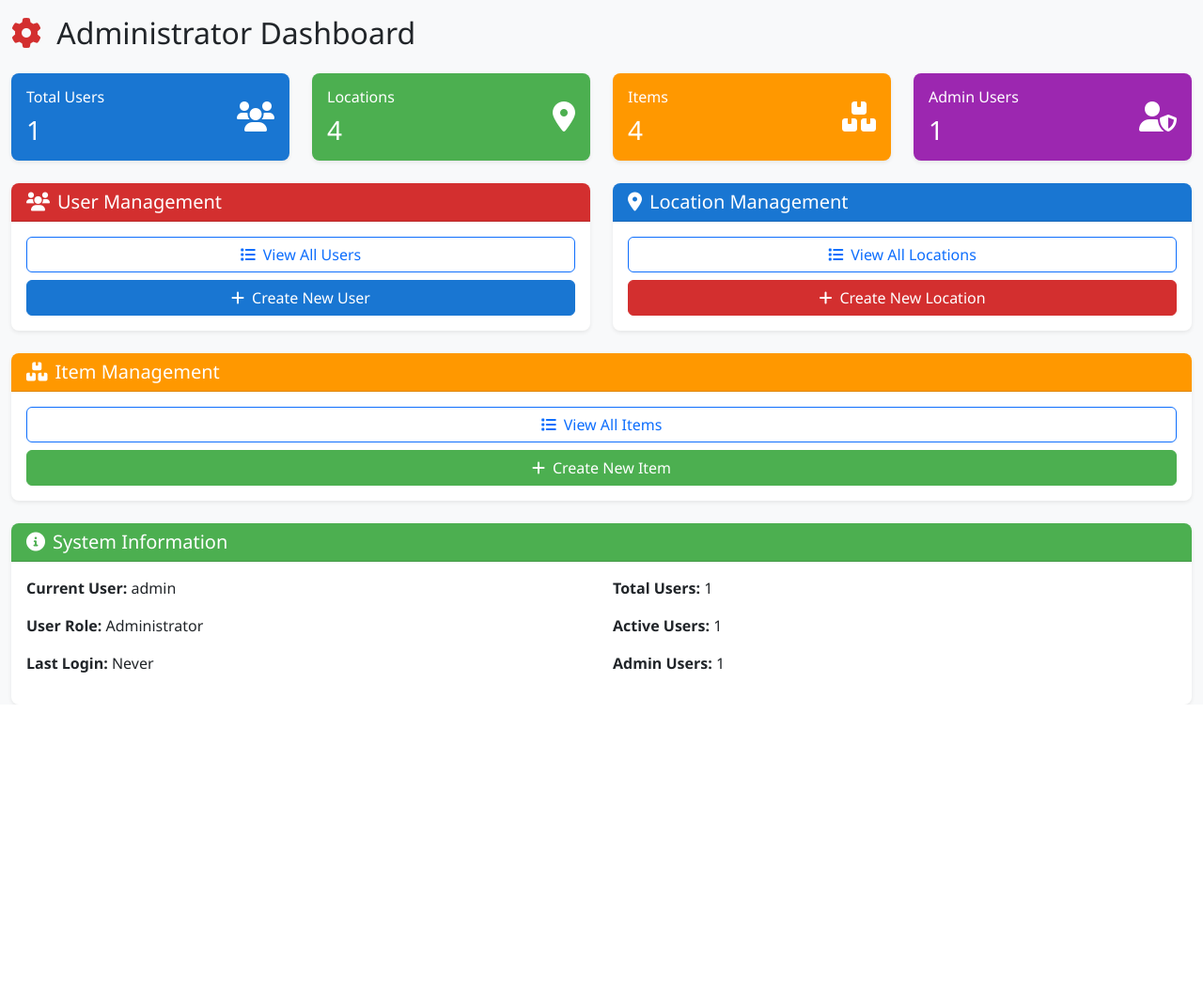
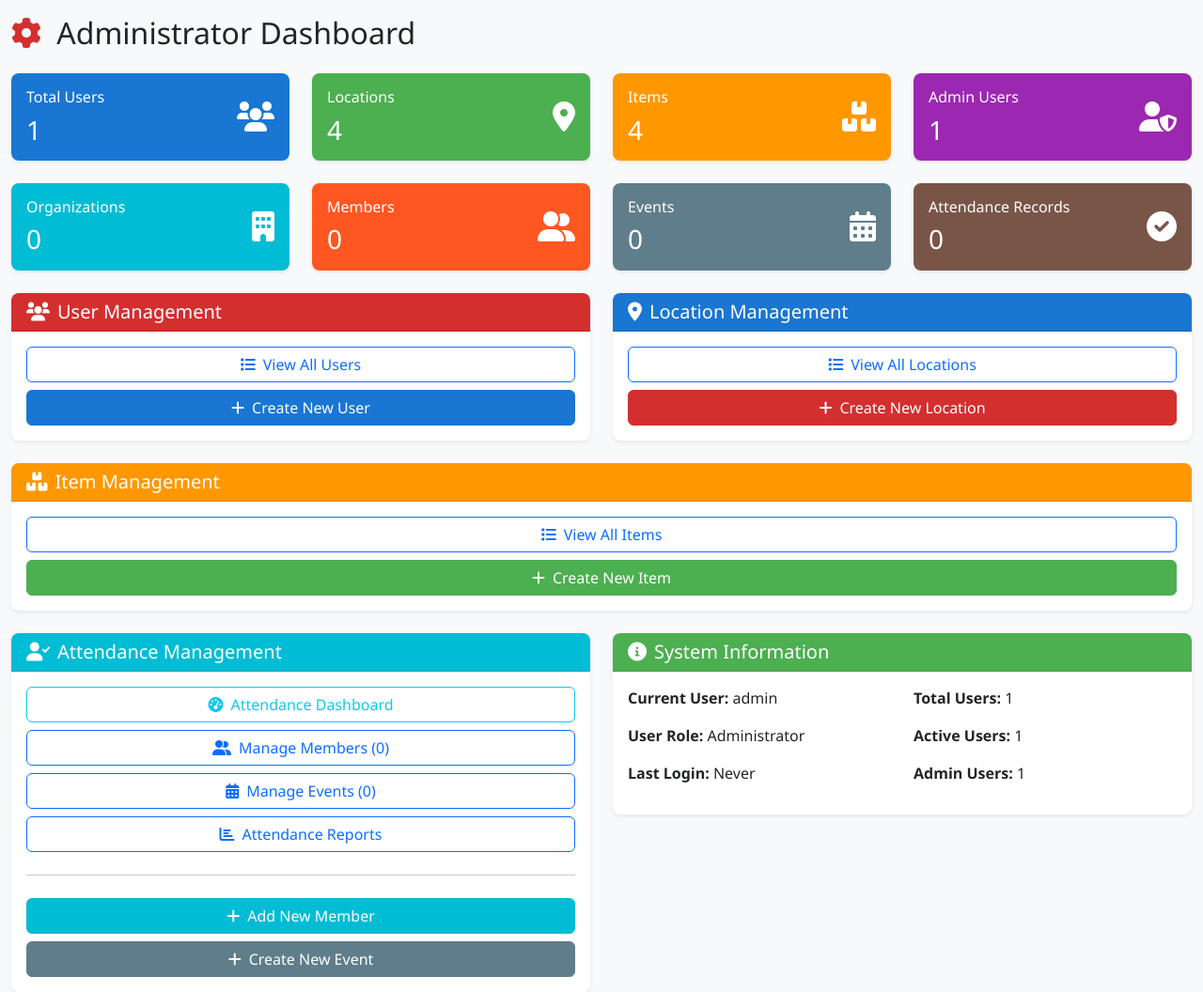
Before and after one commit to chhumphrey/ems-inventory-system, a Flask app: page /admin/ in a window 1280 px wide. Shown: the part 62-1118 px from the top of the page at 94% size. Before the commit the page ends 812 px from the top, so only its background shows below. Run offline with Flask 3, Linux system fonts and the light colour scheme; a user stored in the database is signed in; data comes from the database, SQL or seed files in the repository; data that the repository does not hold is empty.

Commit message:
Update Admin section with attendance management links
- Add attendance statistics cards to admin dashboard (Organizations, Members, Events, Attendance Records)
- Add Attendance Management section with direct links to:
  - Attendance Dashboard
  - Manage Members
  - Manage Events
  - Attendance Reports
  - Add New Member
  - Create New Event
- Add attendance links to Admin dropdown menu in navigation
- Update admin_dashboard route to fetch attendance statistics

```diff
--- a/routes.py
+++ b/routes.py
@@ -280,7 +280,38 @@ def admin_dashboard():
     locations = Location.query.filter_by(deleted_at=None).all()
     items = Item.query.filter_by(deleted_at=None).all()
 
-    return render_template('admin/dashboard.html', users=users, locations=locations, items=items)
+    # Get attendance statistics
+    organizations = Organization.query.filter_by(deleted_at=None).all()
+    org = organizations[0] if organizations else None
+
+    if org:
+        total_members = Member.query.filter(
+            Member.org_id == org.id,
+            Member.deleted_at == None
+        ).count()
+
+        total_events = Event.query.filter(
+            Event.org_id == org.id,
+            Event.deleted_at == None
+        ).count()
+
+        total_attendance_records = AttendanceRecord.query.filter(
+            AttendanceRecord.org_id == org.id
+        ).count()
+    else:
+        total_members = 0
+        total_events = 0
+        total_attendance_records = 0
+
+    return render_template('admin/dashboard.html',
+                         users=users,
+                         locations=locations,
+                         items=items,
+                         organizations=organizations,
+                         total_members=total_members,
+                         total_events=total_events,
+                         total_attendance_records=total_attendance_records,
+                         org=org)
 
 @admin_bp.route('/users')
 @login_required
--- a/templates/admin/dashboard.html
+++ b/templates/admin/dashboard.html
@@ -75,6 +75,69 @@
     </div>
 </div>
 
+<div class="row mb-4 mt-4">
+    <div class="col-md-3">
+        <div class="card text-white" style="background-color: #00BCD4;">
+            <div class="card-body">
+                <div class="d-flex justify-content-between">
+                    <div>
+                        <h6 class="card-title">Organizations</h6>
+                        <h3 class="mb-0">{{ organizations|length }}</h3>
+                    </div>
+                    <div class="align-self-center">
+                        <i class="fas fa-building fa-2x"></i>
+                    </div>
+                </div>
+            </div>
+        </div>
+    </div>
+    <div class="col-md-3">
+        <div class="card text-white" style="background-color: #FF5722;">
+            <div class="card-body">
+                <div class="d-flex justify-content-between">
+                    <div>
+                        <h6 class="card-title">Members</h6>
+                        <h3 class="mb-0">{{ total_members }}</h3>
+                    </div>
+                    <div class="align-self-center">
+                        <i class="fas fa-user-friends fa-2x"></i>
+                    </div>
+                </div>
+            </div>
+        </div>
+    </div>
+    <div class="col-md-3">
+        <div class="card text-white" style="background-color: #607D8B;">
+            <div class="card-body">
+                <div class="d-flex justify-content-between">
+                    <div>
+                        <h6 class="card-title">Events</h6>
+                        <h3 class="mb-0">{{ total_events }}</h3>
+                    </div>
+                    <div class="align-self-center">
+                        <i class="fas fa-calendar-alt fa-2x"></i>
+                    </div>
+                </div>
+            </div>
+        </div>
+    </div>
+    <div class="col-md-3">
+        <div class="card text-white" style="background-color: #795548;">
+            <div class="card-body">
+                <div class="d-flex justify-content-between">
+                    <div>
+                        <h6 class="card-title">Attendance Records</h6>
+                        <h3 class="mb-0">{{ total_attendance_records }}</h3>
+                    </div>
+                    <div class="align-self-center">
+                        <i class="fas fa-check-circle fa-2x"></i>
+                    </div>
+                </div>
+            </div>
+        </div>
+    </div>
+</div>
+
 <div class="row">
     <div class="col-md-6">
         <div class="card">
@@ -134,7 +197,38 @@
 </div>
 
 <div class="row mt-4">
-    <div class="col-12">
+    <div class="col-md-6">
+        <div class="card">
+            <div class="card-header" style="background-color: #00BCD4; color: white;">
+                <h5 class="mb-0"><i class="fas fa-user-check me-2"></i>Attendance Management</h5>
+            </div>
+            <div class="card-body">
+                <div class="d-grid gap-2">
+                    <a href="{{ url_for('attendance.dashboard') }}" class="btn btn-outline-info">
+                        <i class="fas fa-tachometer-alt me-2"></i>Attendance Dashboard
+                    </a>
+                    <a href="{{ url_for('attendance.members_list') }}" class="btn btn-outline-primary">
+                        <i class="fas fa-user-friends me-2"></i>Manage Members ({{ total_members }})
+                    </a>
+                    <a href="{{ url_for('attendance.events_list') }}" class="btn btn-outline-primary">
+                        <i class="fas fa-calendar-alt me-2"></i>Manage Events ({{ total_events }})
+                    </a>
+                    <a href="{{ url_for('attendance.reports') }}" class="btn btn-outline-primary">
+                        <i class="fas fa-chart-bar me-2"></i>Attendance Reports
+                    </a>
+                    <hr>
+                    <a href="{{ url_for('attendance.new_member') }}" class="btn btn-primary" style="background-color: #00BCD4; border-color: #00BCD4;">
+                        <i class="fas fa-plus me-2"></i>Add New Member
+                    </a>
+                    <a href="{{ url_for('attendance.new_event') }}" class="btn btn-primary" style="background-color: #607D8B; border-color: #607D8B;">
+                        <i class="fas fa-plus me-2"></i>Create New Event
+                    </a>
+                </div>
+            </div>
+        </div>
+    </div>
+
+    <div class="col-md-6">
         <div class="card">
             <div class="card-header" style="background-color: #4CAF50; color: white;">
                 <h5 class="mb-0"><i class="fas fa-info-circle me-2"></i>System Information</h5>
--- a/templates/base.html
+++ b/templates/base.html
@@ -56,6 +56,19 @@
                             <li><a class="dropdown-item" href="{{ url_for('admin.manage_locations') }}">Locations</a></li>
                             <li><a class="dropdown-item" href="{{ url_for('admin.manage_items') }}">Items</a></li>
                             <li><hr class="dropdown-divider"></li>
+                            <li><a class="dropdown-item" href="{{ url_for('attendance.dashboard') }}">
+                                <i class="fas fa-user-check me-2"></i>Attendance Dashboard
+                            </a></li>
+                            <li><a class="dropdown-item" href="{{ url_for('attendance.members_list') }}">
+                                <i class="fas fa-user-friends me-2"></i>Members
+                            </a></li>
+                            <li><a class="dropdown-item" href="{{ url_for('attendance.events_list') }}">
+                                <i class="fas fa-calendar-alt me-2"></i>Events
+                            </a></li>
+                            <li><a class="dropdown-item" href="{{ url_for('attendance.reports') }}">
+                                <i class="fas fa-chart-bar me-2"></i>Attendance Reports
+                            </a></li>
+                            <li><hr class="dropdown-divider"></li>
                             <li><a class="dropdown-item" href="{{ url_for('inventory.manage_inventory_counts') }}">
                                 <i class="fas fa-clipboard-list me-2"></i>Manage Counts
                             </a></li>
```
Also changed, not shown: DEPLOYMENT_ATTENDANCE.md (added, +129 -0 lines).
